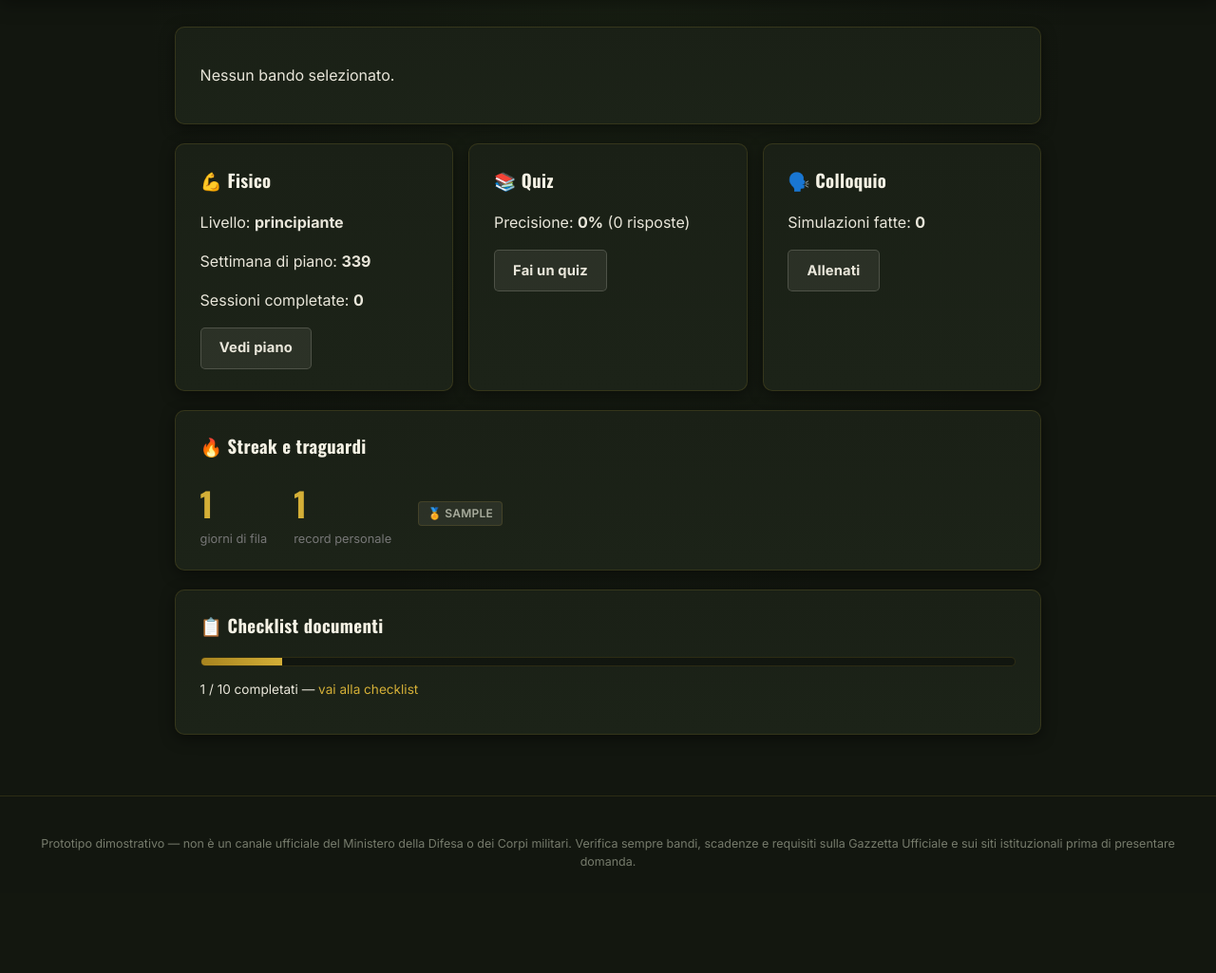
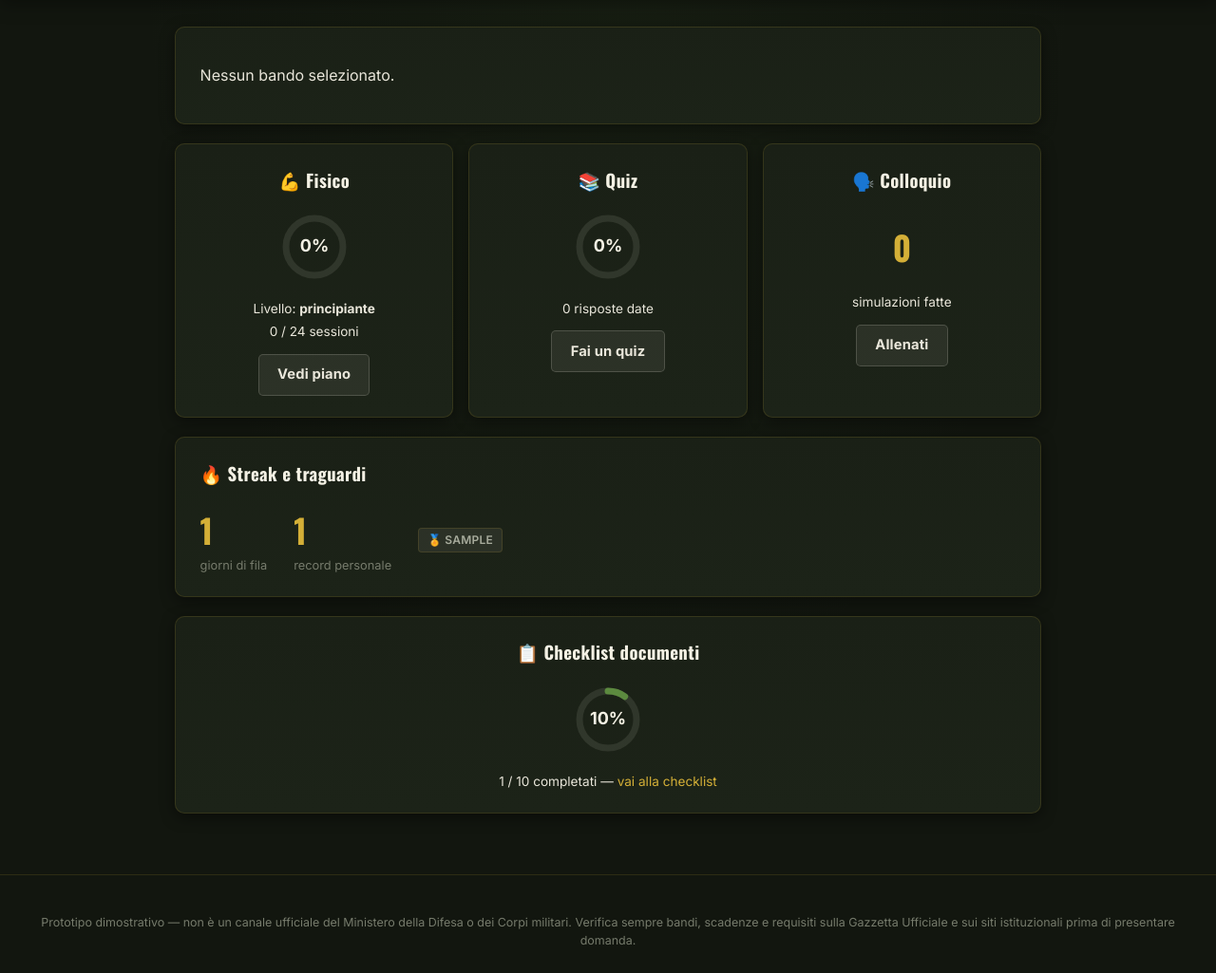
Before and after one commit to samurai314/bandi-militari-app, a Flask app: page /dashboard in a window 1280 px wide. Shown: the part 61-1086 px from the top of the page at 95% size. Before the commit the page ends 973 px from the top, so only its background shows below. Run offline with Flask 3, Linux system fonts and the light colour scheme; the visitor is signed in with stand-in values (Sample User, id 1); data comes from the database, SQL or seed files in the repository; tables that the repository leaves empty hold one stand-in row (values such as "Sample post"); data that the repository does not hold is empty.

Commit message:
Aggiunge icone esercizi e anelli di progresso nella dashboard

```diff
--- a/app/__init__.py
+++ b/app/__init__.py
@@ -34,7 +34,10 @@ def create_app():
     app.register_blueprint(agente.bp)
     app.register_blueprint(impostazioni.bp)
 
+    from .icons import icona_per_esercizio
     from .utils import get_csrf_token
+
+    app.jinja_env.filters["icona"] = icona_per_esercizio
 
     @app.context_processor
     def inject_helpers():
--- /dev/null
+++ b/app/icons.py
@@ -0,0 +1,94 @@
+"""Icone SVG minimali (stroke, currentColor) per gli esercizi e i tipi di sessione.
+
+Sono disegni originali molto semplici (silhouette stilizzate), non asset di
+terzi: servono a dare un riferimento visivo rapido senza dover ospitare
+foto/video esterni.
+"""
+
+_ICONE = {
+    "piegamenti": """<svg viewBox="0 0 48 48" fill="none" stroke="currentColor" stroke-width="2.2" stroke-linecap="round" stroke-linejoin="round">
+        <circle cx="10" cy="16" r="3.2"/>
+        <path d="M13 18 L38 30"/>
+        <path d="M20 21.5 L16 34"/>
+        <path d="M31 26.5 L34 38"/>
+        <path d="M16 34 L10 38"/>
+        <path d="M34 38 L40 34"/>
+    </svg>""",
+    "trazioni": """<svg viewBox="0 0 48 48" fill="none" stroke="currentColor" stroke-width="2.2" stroke-linecap="round" stroke-linejoin="round">
+        <path d="M6 10 H42"/>
+        <circle cx="24" cy="18" r="3.2"/>
+        <path d="M18 11 L24 21 L30 11"/>
+        <path d="M24 21 V32"/>
+        <path d="M24 32 L18 42"/>
+        <path d="M24 32 L30 42"/>
+    </svg>""",
+    "squat": """<svg viewBox="0 0 48 48" fill="none" stroke="currentColor" stroke-width="2.2" stroke-linecap="round" stroke-linejoin="round">
+        <circle cx="24" cy="10" r="3.2"/>
+        <path d="M14 20 H34"/>
+        <path d="M24 13 V24"/>
+        <path d="M24 24 L16 30 L18 42"/>
+        <path d="M24 24 L32 30 L30 42"/>
+    </svg>""",
+    "addominali": """<svg viewBox="0 0 48 48" fill="none" stroke="currentColor" stroke-width="2.2" stroke-linecap="round" stroke-linejoin="round">
+        <path d="M6 34 H16"/>
+        <circle cx="24" cy="22" r="3.2"/>
+        <path d="M20 26 Q14 34 8 34"/>
+        <path d="M20 26 L30 30"/>
+        <path d="M30 30 L28 40"/>
+        <path d="M30 30 L38 34"/>
+    </svg>""",
+    "corsa_continua": """<svg viewBox="0 0 48 48" fill="none" stroke="currentColor" stroke-width="2.2" stroke-linecap="round" stroke-linejoin="round">
+        <circle cx="28" cy="9" r="3.2"/>
+        <path d="M25 12 L18 22 L26 24"/>
+        <path d="M26 24 L20 34"/>
+        <path d="M26 24 L34 30 L38 26"/>
+        <path d="M18 22 L9 18"/>
+        <path d="M20 34 L12 40"/>
+        <path d="M20 34 L26 42"/>
+    </svg>""",
+    "corsa_intervalli": """<svg viewBox="0 0 48 48" fill="none" stroke="currentColor" stroke-width="2.2" stroke-linecap="round" stroke-linejoin="round">
+        <circle cx="20" cy="9" r="3.2"/>
+        <path d="M17 12 L10 22 L18 24"/>
+        <path d="M18 24 L12 34"/>
+        <path d="M18 24 L26 30 L30 26"/>
+        <path d="M10 22 L2 18"/>
+        <path d="M34 10 L28 22 L36 20 L30 34" stroke-width="2"/>
+    </svg>""",
+    "mobilita": """<svg viewBox="0 0 48 48" fill="none" stroke="currentColor" stroke-width="2.2" stroke-linecap="round" stroke-linejoin="round">
+        <circle cx="24" cy="9" r="3.2"/>
+        <path d="M24 12 V26"/>
+        <path d="M24 15 L12 8"/>
+        <path d="M24 15 L36 8"/>
+        <path d="M24 26 L16 40"/>
+        <path d="M24 26 L32 40"/>
+    </svg>""",
+    "test": """<svg viewBox="0 0 48 48" fill="none" stroke="currentColor" stroke-width="2.2" stroke-linecap="round" stroke-linejoin="round">
+        <circle cx="24" cy="26" r="14"/>
+        <path d="M24 26 V16"/>
+        <path d="M24 26 L31 30"/>
+        <path d="M19 4 H29"/>
+        <path d="M24 4 V8"/>
+    </svg>""",
+}
+
+_KEYWORD_MAP = [
+    ("piegamenti", "piegamenti"),
+    ("trazioni", "trazioni"),
+    ("squat", "squat"),
+    ("crunch", "addominali"),
+    ("sollevamento ginocchia", "addominali"),
+    ("ripetute", "corsa_intervalli"),
+    ("interval", "corsa_intervalli"),
+    ("corsa continua", "corsa_continua"),
+    ("mobilità", "mobilita"),
+    ("stretching", "mobilita"),
+    ("test", "test"),
+]
+
+
+def icona_per_esercizio(testo):
+    testo_lower = (testo or "").lower()
+    for parola, chiave in _KEYWORD_MAP:
+        if parola in testo_lower:
+            return _ICONE[chiave]
+    return _ICONE["mobilita"]
--- a/app/routes/main.py
+++ b/app/routes/main.py
@@ -3,7 +3,7 @@ from datetime import date
 from flask import Blueprint, current_app, redirect, render_template, url_for
 
 from ..db import get_db
-from ..fisico_engine import classifica_livello
+from ..fisico_engine import classifica_livello, genera_piano
 from ..quiz_engine import materia_stats
 from ..utils import BADGE_LABELS, get_current_user, login_required, onboarding_required
 
@@ -53,6 +53,13 @@ def dashboard():
         "SELECT COUNT(*) AS c FROM workout_log WHERE user_id = ?", (user["id"],)
     ).fetchone()["c"]
 
+    totale_sessioni_fisico = 0
+    if profile["piegamenti"] is not None:
+        data_scadenza = bando["data_scadenza"] if bando else None
+        piano_riepilogo = genera_piano(profile, data_scadenza)
+        totale_sessioni_fisico = sum(len(w["giorni"]) for w in piano_riepilogo["settimane"])
+    pct_fisico = round(100 * sessioni_fatte / totale_sessioni_fisico) if totale_sessioni_fisico else 0
+
     stats = materia_stats(db, user["id"])
     tentativi_totali = sum(s["tentativi"] for s in stats)
     corrette_totali = sum(s["corrette"] for s in stats)
@@ -70,6 +77,7 @@ def dashboard():
     checklist_fatti = db.execute(
         "SELECT COUNT(*) AS c FROM user_checklist WHERE user_id = ? AND checked = 1", (user["id"],)
     ).fetchone()["c"]
+    pct_checklist = round(100 * checklist_fatti / checklist_totale) if checklist_totale else 0
 
     return render_template(
         "dashboard.html",
@@ -78,7 +86,10 @@ def dashboard():
         settimana_fisico=settimana_fisico,
         livello=livello,
         sessioni_fatte=sessioni_fatte,
+        totale_sessioni_fisico=totale_sessioni_fisico,
+        pct_fisico=pct_fisico,
         pct_quiz=pct_quiz,
+        pct_checklist=pct_checklist,
         tentativi_totali=tentativi_totali,
         n_colloquio=n_colloquio,
         streak=streak,
--- a/app/static/css/style.css
+++ b/app/static/css/style.css
@@ -285,6 +285,29 @@ th { color: var(--testo-muto); text-transform: uppercase; font-size: 0.75rem; le
 .week-block.deload { border-color: var(--oro-scuro); background: var(--oro-badge-bg); }
 .week-block.test { border-color: var(--rosso); background: var(--rosso-bg); }
 
+.esercizi-grid {
+  display: grid;
+  grid-template-columns: repeat(auto-fill, minmax(210px, 1fr));
+  gap: 0.6rem;
+}
+.esercizio-card {
+  display: flex;
+  align-items: center;
+  gap: 0.7rem;
+  background: rgba(212, 175, 55, 0.05);
+  border: 1px solid var(--bordo);
+  border-radius: 8px;
+  padding: 0.6rem 0.7rem;
+  font-size: 0.85rem;
+}
+.esercizio-icona {
+  flex-shrink: 0;
+  width: 30px;
+  height: 30px;
+  color: var(--oro);
+}
+.esercizio-icona svg { width: 100%; height: 100%; }
+
 .answer-option {
   display: block;
   padding: 0.65rem 1rem;
--- /dev/null
+++ b/app/templates/_macros.html
@@ -0,0 +1,12 @@
+{% macro progress_ring(pct, colore='#d4af37', size=76) %}
+{% set r = 30 %}
+{% set circ = 2 * 3.14159265 * r %}
+{% set offset = circ * (1 - (pct / 100)) %}
+<svg viewBox="0 0 76 76" width="{{ size }}" height="{{ size }}" class="progress-ring">
+  <circle cx="38" cy="38" r="{{ r }}" fill="none" stroke="rgba(233,230,218,0.1)" stroke-width="7"/>
+  <circle cx="38" cy="38" r="{{ r }}" fill="none" stroke="{{ colore }}" stroke-width="7"
+    stroke-linecap="round" stroke-dasharray="{{ circ }}" stroke-dashoffset="{{ offset }}"
+    transform="rotate(-90 38 38)"/>
+  <text x="38" y="43" text-anchor="middle" font-size="18" font-weight="700" fill="#f4f1e4">{{ pct }}%</text>
+</svg>
+{% endmacro %}
--- a/app/templates/dashboard.html
+++ b/app/templates/dashboard.html
@@ -1,4 +1,5 @@
 {% extends "base.html" %}
+{% import "_macros.html" as macros %}
 {% block title %}Dashboard{% endblock %}
 {% block content %}
 
@@ -22,21 +23,25 @@
 </div>
 
 <div class="grid-3">
-  <div class="card">
+  <div class="card" style="text-align:center;">
     <h3>💪 Fisico</h3>
-    <p>Livello: <strong>{{ livello }}</strong></p>
-    <p>Settimana di piano: <strong>{{ settimana_fisico }}</strong></p>
-    <p>Sessioni completate: <strong>{{ sessioni_fatte }}</strong></p>
+    {{ macros.progress_ring(pct_fisico) }}
+    <p style="margin:0.6rem 0 0.2rem;font-size:0.85rem;">Livello: <strong>{{ livello }}</strong></p>
+    <p style="margin:0 0 0.8rem;font-size:0.85rem;">{{ sessioni_fatte }} / {{ totale_sessioni_fisico }} sessioni</p>
     <a class="btn btn-secondary" href="{{ url_for('fisico.piano') }}">Vedi piano</a>
   </div>
-  <div class="card">
+  <div class="card" style="text-align:center;">
     <h3>📚 Quiz</h3>
-    <p>Precisione: <strong>{{ pct_quiz }}%</strong> ({{ tentativi_totali }} risposte)</p>
+    {{ macros.progress_ring(pct_quiz) }}
+    <p style="margin:0.6rem 0 0.8rem;font-size:0.85rem;">{{ tentativi_totali }} risposte date</p>
     <a class="btn btn-secondary" href="{{ url_for('quiz.home') }}">Fai un quiz</a>
   </div>
-  <div class="card">
+  <div class="card" style="text-align:center;">
     <h3>🗣️ Colloquio</h3>
-    <p>Simulazioni fatte: <strong>{{ n_colloquio }}</strong></p>
+    <div style="height:76px;display:flex;align-items:center;justify-content:center;">
+      <span class="streak-number">{{ n_colloquio }}</span>
+    </div>
+    <p style="margin:0.6rem 0 0.8rem;font-size:0.85rem;">simulazioni fatte</p>
     <a class="btn btn-secondary" href="{{ url_for('colloquio.home') }}">Allenati</a>
   </div>
 </div>
@@ -46,26 +51,26 @@
   <div class="streak-box">
     <div>
       <div class="streak-number">{{ streak['current_streak'] if streak else 0 }}</div>
-      <div style="font-size:0.8rem;color:#777;">giorni di fila</div>
+      <div style="font-size:0.8rem;color:var(--testo-muto);">giorni di fila</div>
     </div>
     <div>
       <div class="streak-number">{{ streak['longest_streak'] if streak else 0 }}</div>
-      <div style="font-size:0.8rem;color:#777;">record personale</div>
+      <div style="font-size:0.8rem;color:var(--testo-muto);">record personale</div>
     </div>
     <div>
       {% if badge_labels %}
         {% for b in badge_labels %}<span class="tag">🏅 {{ b }}</span>{% endfor %}
       {% else %}
-        <span style="font-size:0.85rem;color:#999;">Ancora nessun badge: continua così!</span>
+        <span style="font-size:0.85rem;color:var(--testo-muto);">Ancora nessun badge: continua così!</span>
       {% endif %}
     </div>
   </div>
 </div>
 
-<div class="card">
+<div class="card" style="text-align:center;">
   <h3>📋 Checklist documenti</h3>
-  <div class="progress-bar"><div style="width:{{ (100*checklist_fatti/checklist_totale) if checklist_totale else 0 }}%"></div></div>
-  <p style="font-size:0.85rem;">{{ checklist_fatti }} / {{ checklist_totale }} completati — <a href="{{ url_for('checklist.lista') }}">vai alla checklist</a></p>
+  {{ macros.progress_ring(pct_checklist, colore='#5c8a3f') }}
+  <p style="margin:0.6rem 0 0;font-size:0.85rem;">{{ checklist_fatti }} / {{ checklist_totale }} completati — <a href="{{ url_for('checklist.lista') }}">vai alla checklist</a></p>
 </div>
 
 {% endblock %}
```
Also changed, not shown: app/templates/fisico/piano.html (+9 -4 lines).
